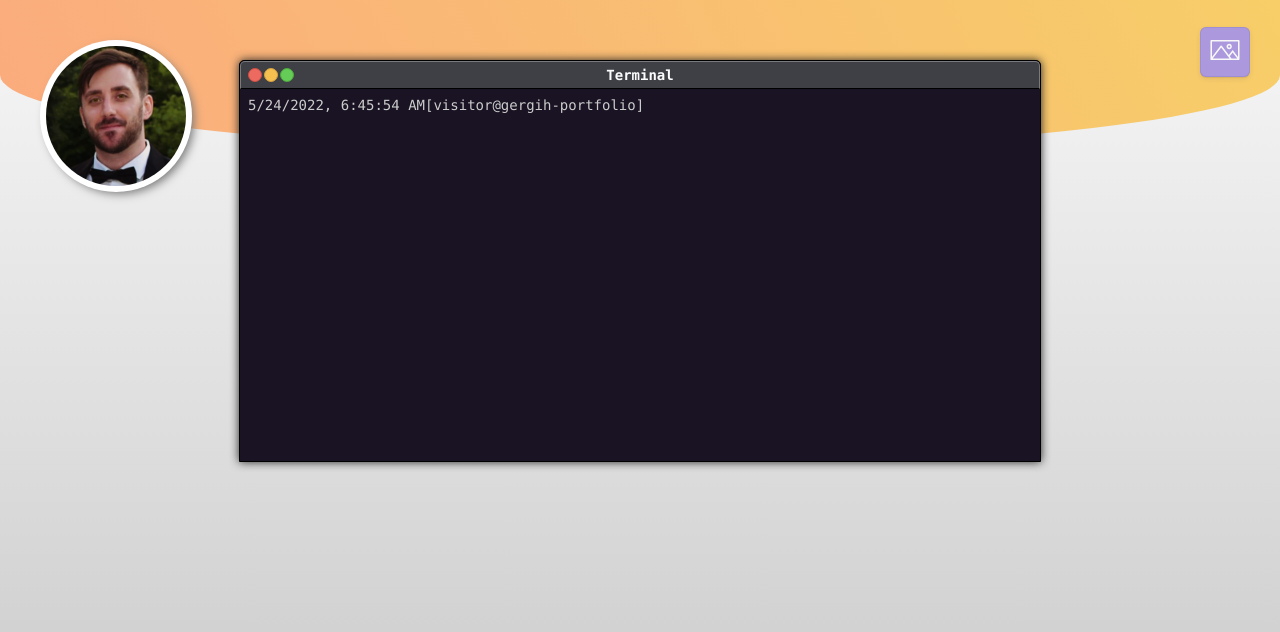
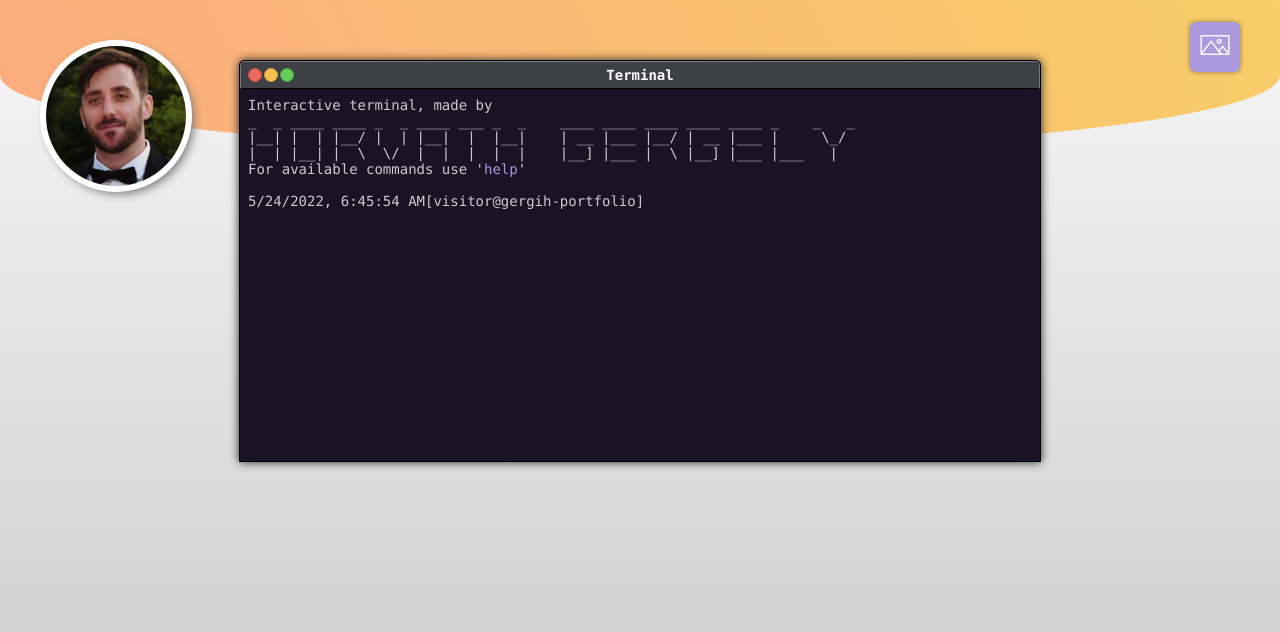
Before and after one commit to GergiH/portfolio-terminal, a Vue app: page / in a window 1280 px wide. Shown: the top 632 px of the page. Built offline with nearby package versions, Linux system fonts and the light colour scheme.

Commit message:
Added initial terminal message

```diff
--- a/src/App.vue
+++ b/src/App.vue
@@ -73,7 +73,7 @@ button {
   background-color: #ab98dd;
   border-radius: 6px;
   border-width: 0;
-  box-shadow: rgba(50, 50, 93, .1) 0 0 0 1px inset,rgba(50, 50, 93, .1) 0 2px 5px 0,rgba(0, 0, 0, .07) 0 1px 1px 0;
+  box-shadow: 0px 0px 6px -2px #242424;
   box-sizing: border-box;
   color: #fff;
   cursor: pointer;
@@ -106,7 +106,7 @@ button:focus {
 
 .layout-switcher {
   position: absolute;
-  right: 30px;
-  top: 15px;
+  right: 40px;
+  top: 10px;
 }
 </style>
--- a/src/components/TerminalView.vue
+++ b/src/components/TerminalView.vue
@@ -25,7 +25,7 @@
 </template>
 
 <script>
-import { ref } from 'vue';
+import { ref, onMounted } from 'vue';
 
 const COMMANDNAMES = {
   about: 'about',
@@ -64,6 +64,16 @@ export default {
       return new Date().toLocaleString() + PROMPTPATH;
     };
 
+    // First few lines, also explaining the 'help' command
+    const setInitialLines = () => {
+      lines.value.push('Interactive terminal, made by');
+      lines.value.push(String.raw`<span class="keep-spaces">_  _ ____ ____ _  _ ____ ___ _  _    ____ ____ ____ ____ ____ _    _   _ </span>`);
+      lines.value.push(String.raw`<span class="keep-spaces">|__| |  | |__/ |  | |__|  |  |__|    | __ |___ |__/ | __ |___ |     \_/  </span>`);
+      lines.value.push(String.raw`<span class="keep-spaces">|  | |__| |  \  \/  |  |  |  |  |    |__] |___ |  \ |__] |___ |___   |   </span>`);
+      lines.value.push('For available commands use \'<span class="help-command">help</span>\'');
+      lines.value.push('<br/>');
+    };
+
     const handleCommand = () => {
       setContent();
       prompt.value = getPrompt();
@@ -86,6 +96,7 @@ export default {
           break;
         case COMMANDNAMES.clear:
           lines.value = [];
+          // setInitialLines();
           break;
         case COMMANDNAMES.help:
           for (const description of commands.help)
@@ -104,6 +115,10 @@ export default {
           break;
       }
     };
+
+    onMounted(() => {
+      setInitialLines();
+    })
 
     return {
       command,
```
